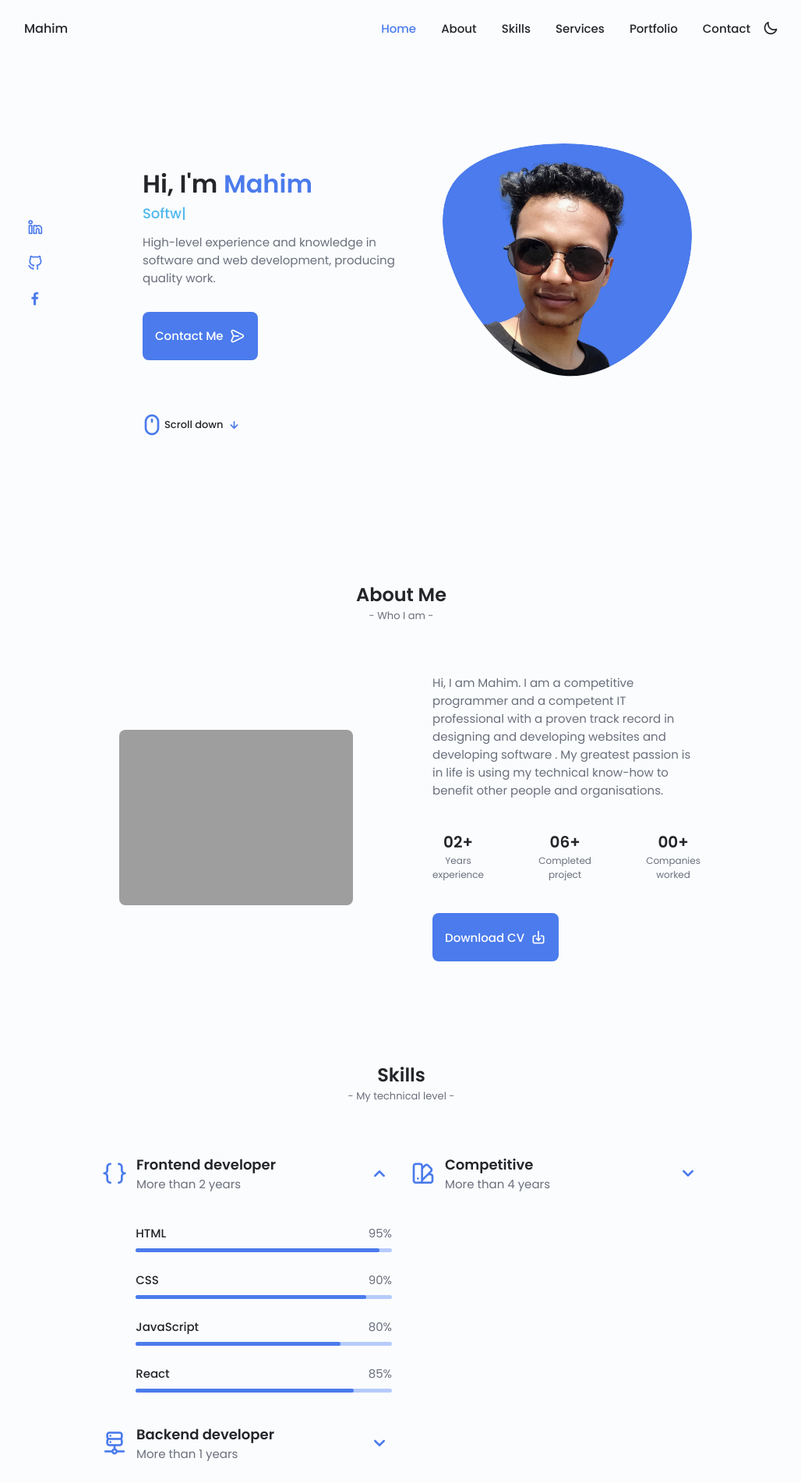
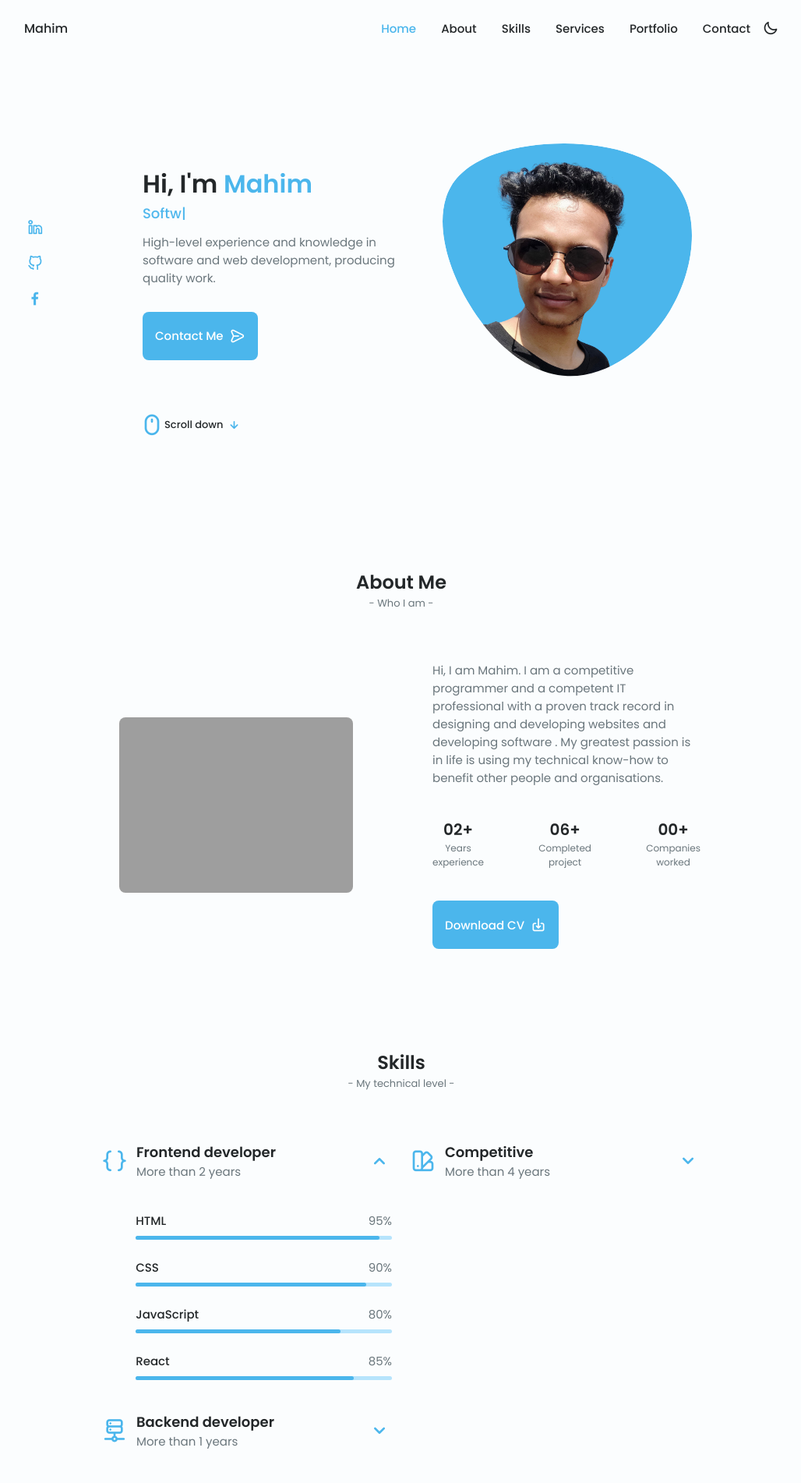
Before and after one commit to MAHIM-JU-CSE/portfolio, a PHP site: page / in a window 1280 px wide. Shown: the top 1902 px of the page at 78% size, without its empty margins (125-1153 px from the left). Run offline with PHP 8.4, Linux system fonts and the light colour scheme; grey boxes are pictures that could not be loaded.

Commit message:
Update style.css

```diff
--- a/CSS/style.css
+++ b/CSS/style.css
@@ -7,7 +7,7 @@
   /*--- Colors--- */
 
   --header-height: 3rem;
-  --hue-color: 222;
+  --hue-color: 200;
 
   /* ------HSL color mode------ */
   --first-color: hsl(var(--hue-color), 81%, 61%);
@@ -108,7 +108,7 @@ body {
   margin: 0 0 var(--header-height) 0;
   font-family: var(--body-font);
   font-size: var(--normal-font-size);
-  background-color: var(--body-color);
+  background-color:var(--body-color);
   color: var(--text-color);
 }
 
@@ -152,6 +152,7 @@ img {
   max-width: 768px;
   margin-left: var(--mb-1-5);
   margin-right: var(--mb-1-5);
+
 }
 
 .grid {
@@ -256,7 +257,7 @@ img {
 /*--- Home---- */
 .home__container {
   gap: 1rem;
-  margin-bottom: 3rem;
+  margin-bottom: 2rem;
 }
 .home__content {
   grid-template-columns: 0.5fr 3fr;
```
